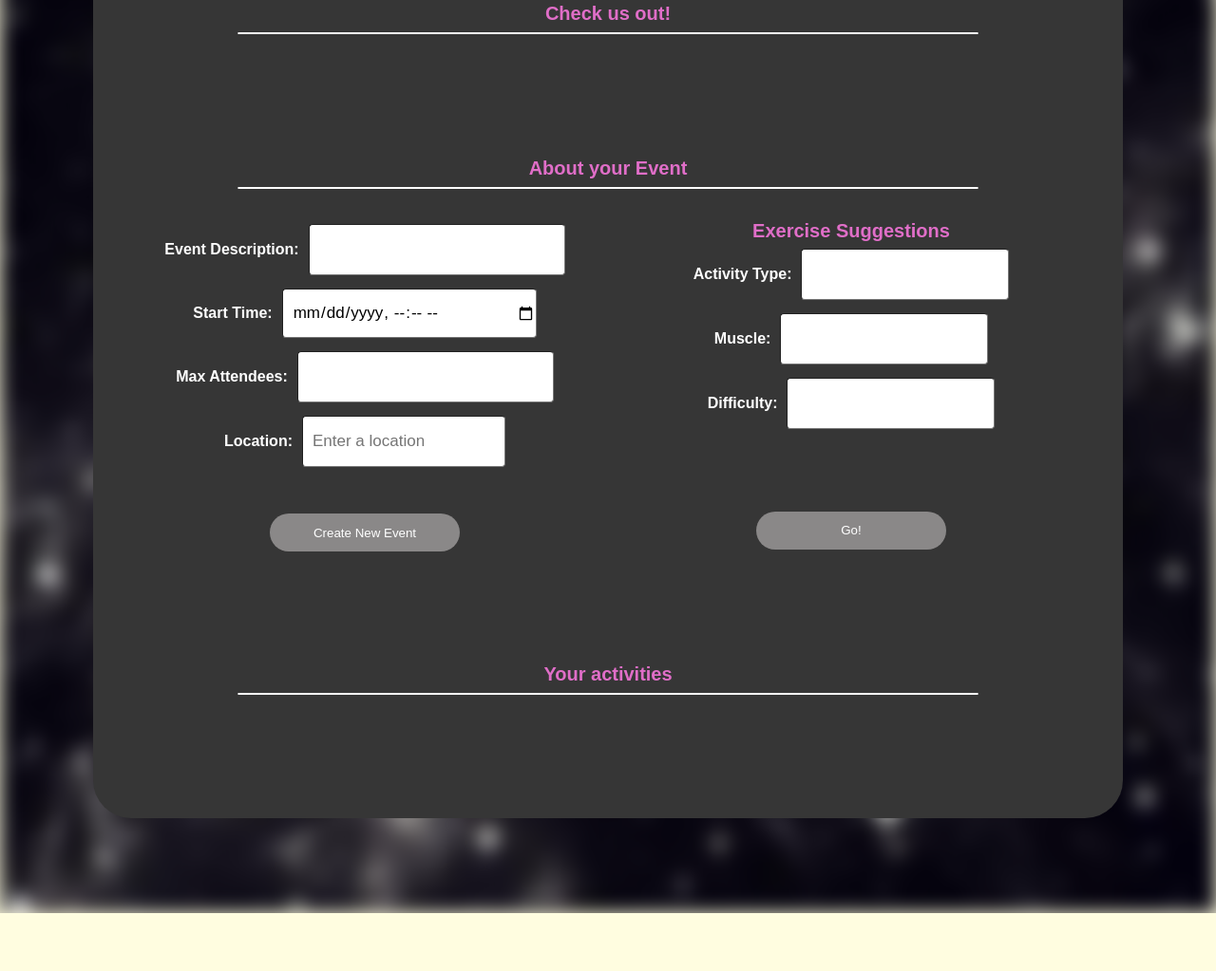
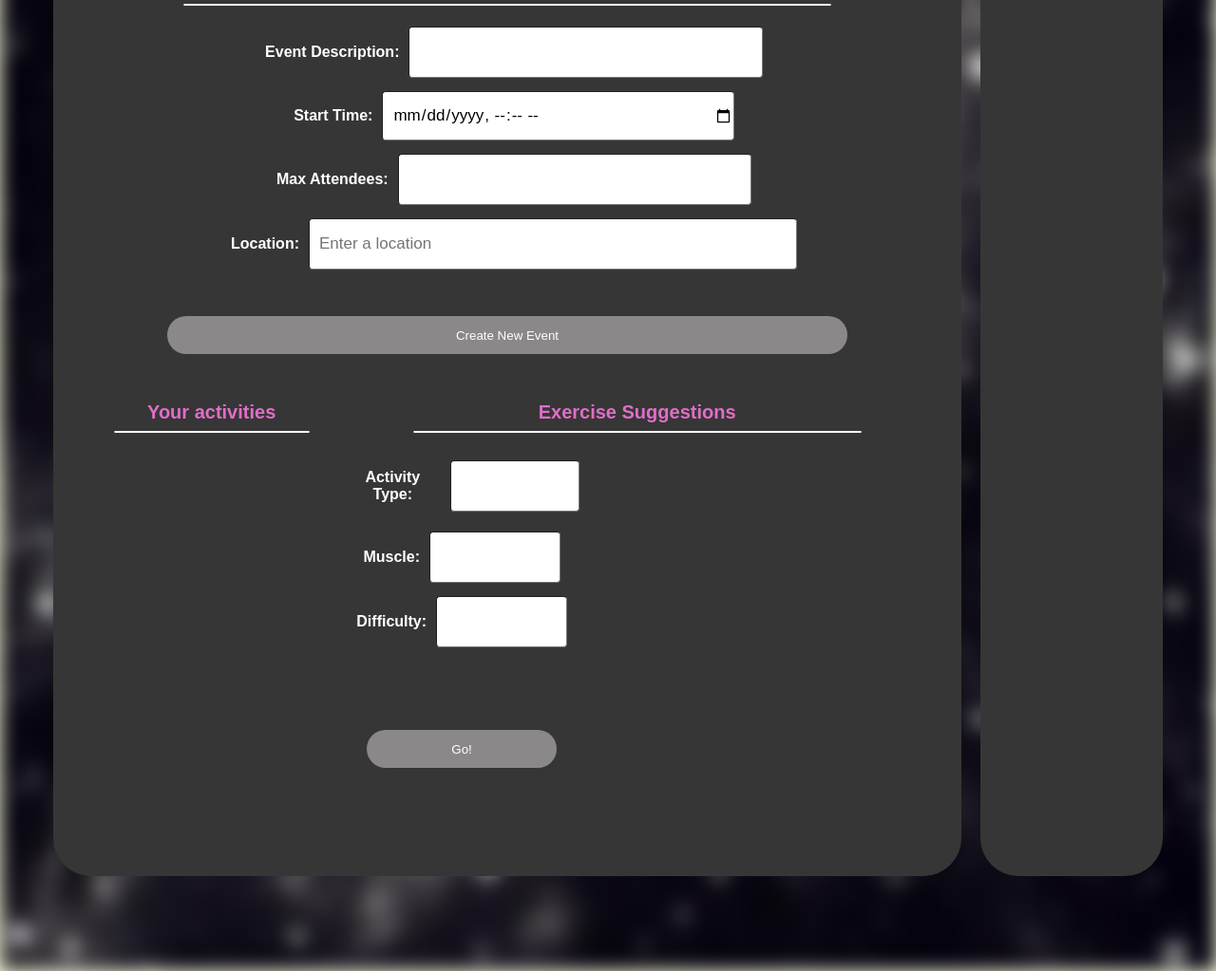
Before and after one commit to radang2014/cs120-final, a website: page pages/new_event.html in a window 1280 px wide. Shown: the part 435-1458 px from the top of the page at 95% size. Before the commit the page ends 1397 px from the top, so only its background shows below. Drawn offline with nearby package versions, Linux system fonts and the light colour scheme; some packages are replaced by stand-ins of ours.

Commit message:
new event page updated

```diff
--- a/pages/new_event.html
+++ b/pages/new_event.html
@@ -38,38 +38,32 @@
         <p class="gradient-text">
           Someone New.
         </p>
-
-        <p class="SectionTitle">
-          Check us out!
-        </p>
-        <hr class="line">
-
-        <div id="adverts"></div>
         <p class="SectionTitle">
           About your Event
         </p>
         <hr class="line">
+
         <div class="FormContainer">
           <form class="FormStyle" name="create_event" method="get" action="process_create_event">
             <div id="meta_form_section">
               <div class="InputDiv">
-                  <p>Event Description: </p>
+                  Event Description:
                   <input class="TextInput" type="text" name="description" />
               </div>
 
               <div class="InputDiv">
-                <p>Start Time: </p>
+                Start Time:
                 <input class="TextInput" required type="datetime-local" id="event_date" name="event_date" />
               </div>
 
               <div class="InputDiv">
-                <p>Max Attendees: </p>
+                Max Attendees:
                 <input class="TextInput" required type="number" name="max" step="1" min="2" max="100" pattern="[0-9]"/>
               </div>
 
               <div class="InputDiv">
-                <p>Location: </p>
-                <input class="TextInput" required style="width:200px;" type="text" id="autocomplete" placeholder="Enter a location" autocomplete="off" name="location" />
+                Location:
+                <input class="TextInput" required style="width:500px;" type="text" id="autocomplete" placeholder="Enter a location" autocomplete="off" name="location" />
               </div>
 
               <div style="visibility:hidden;">
@@ -80,14 +74,33 @@
                 <input type="text" name="tags" id="tags"/>
               </div>
 
-              <input class="InputButton" type="submit" value="Create New Event" />
+              <input class="InputButton" type="submit" value="Create New Event" style="width:100%; margin: 0 auto;"/>
 
             </div>
           </form>
-          <div id="suggestion_wrapper">
-              <p style="margin-top: 0px;" class="SectionTitle">
-                Exercise Suggestions
+
+        </div>
+
+
+
+        <!--  -->
+        <div style="width:100%; height:500px; text-align:center;">
+
+          <div class="YourActivities" >
+              <p class="SectionTitle" style="width:100%">
+                Your activities
               </p>
+              <hr class="line">
+              <div id="activies" style="border:white; display:inline-block; width:100%;, align-contents:center;"></div>
+          </div>
+
+          <div class="SuggestedActivitiesGroup">
+            <p class="SectionTitle">
+              Exercise Suggestions
+            </p>
+            <hr class="line">
+
+            <div id="SuggestionFormWrapper">
               <form class="FormStyle" id="tag_search_form">
                 <div class="InputDiv">
                   <p>Activity Type: </p>
@@ -137,20 +150,27 @@
                 </div>
                 <input class="InputButton" style="margin-top: 80px;" type="submit" value="Go!"/>
               </form>
+            </div>
+
+            <div class="SuggestionResults">
+              <div id="activity_suggestions">
+                &nbsp;
+              </div>
+            </div>
           </div>
-        </div>
+    </div>
 
-        <div id="activity_suggestions">
-          &nbsp;
-        </div>
+      </div>
 
+      <div class="InfoContainer" id="adbar">
         <p class="SectionTitle">
-          Your activities
+          Check us out!
         </p>
         <hr class="line">
-        <div id="activies">
-        </div>
+
+        <div id="adverts"></div>
       </div>
+
     </div>
 
   <script>
@@ -177,7 +197,7 @@
           let name = exercise.name
           let type = exercise.type
           let level = exercise.difficulty
-          activities += `<div class='activitySuggestion' id='${name}' tagtype='${type}'>${name}<br>Type: ${type}<br>Difficulty: ${level}</div>`
+          activities += `<div class='activitySuggestion' id='${name}' tagtype='${type}'>${name}<br>Type: ${type}<br>${level}</div>`
         })
         $('#activity_suggestions').html(activities)
         $( ".activitySuggestion" ).on( "click", function() {
--- a/style/new_event_style.css
+++ b/style/new_event_style.css
@@ -55,20 +55,12 @@ html {
   #meta_form_section {
     width: 100%;
     border-radius: 20px;
-    display: flex;
+    /* display: flex;
     flex-direction: column;
     justify-content: center;
-    align-items: center;
+    align-items: center; */
     padding: 0px;
     margin: 0px;
-  }
-
-  #suggestion_wrapper {
-    width: 80%;
-    display: flex;
-    flex-direction: column;
-    justify-content: center;
-    align-items: center;
   }
 
   #activies {
@@ -78,14 +70,6 @@ html {
     border-radius: 20px;
   }
 
-  #activity_suggestions {
-    width: 100%;
-    border-radius: 20px;
-    display: flex;
-    flex-direction: row;
-    justify-content: center;
-    flex-wrap: wrap;
-  }
 
   #adverts {
     width: 90%;
@@ -95,25 +79,45 @@ html {
     flex-wrap: wrap;
   }
 
+  /* .activityEntered {
+    color: white;
+    background-color: rgb(101, 103, 104);
+    text-align: center;
+    border: none;
+    align-content: center;
+    width: 140px;
+    height:100px;
+    border-radius: 20px;
+    margin: 10px;
+    padding: 5px;
+    float:left;
+
+  }   */
+
   .activitySuggestion, .activityEntered {
     color: white;
     background-color: rgb(101, 103, 104);
     text-align: center;
     border: none;
-    width: 200px;
+    font-size: 8pt;
+    line-height: 1.2;
+    align-content: center;
+    width: 100px;
+    height:80px;
     border-radius: 20px;
     margin: 10px;
-    padding: 25px;
+    padding: 8px;
+    float:left;
   }
 
   .ad_item {
     color: white;
-    background-color: rgb(101, 103, 104);
+    background-color: #973e84;
     width: 200px;
     text-align: center;
     border: none;
     border-radius: 20px;
-    margin: 10px;
+    margin: 10px 0;
     padding: 25px;
   }
 
@@ -141,13 +145,19 @@ html {
     display: flex;
     background-color: #363636;
     flex-direction: column;
-    justify-content: center;
-    align-items: center;
-    width: 80%;
+    /* /* justify-content:center; */
+    align-items:center;
+    vertical-align: top;
+    width: 70%;
     z-index: 1;
-    margin: 100px 0;
+    margin: 100px 10px;
     border-radius: 40px;
-    padding: 30px;
+    padding: 50px 30px;
+  }
+
+  #adbar {
+    width:15%;
+    padding: 0;
   }
 
   .MainTitle {
@@ -172,14 +182,14 @@ html {
     border-style: solid;
     border-color: white;
     border-radius: 2px;
-    margin-bottom: 30px;
+    margin-bottom: 15px;
 }
 
 .SectionTitle {
   margin: 0;
   padding: 0;
   color: rgb(224, 110, 200);
-  margin-top: 100px;
+  margin-top: 50px;
   font-size: 20px;
 
 }
@@ -239,3 +249,37 @@ html {
   align-items: center;
   justify-content: center;
 }
+
+.YourActivities {
+  width:30%;
+  height:500px;
+  display:inline-block;
+  vertical-align: top;
+  padding:0;
+  margin:0;
+}
+
+.SuggestedActivitiesGroup{
+  width:69%;
+  height:500px; display:inline-block; vertical-align: top;
+}
+
+#SuggestionFormWrapper {
+  width:50%;
+  height:500px;
+  display:inline-block;
+  vertical-align: top;
+}
+
+.SuggestionResults {
+  width:49%;
+  height:500px;
+  display:inline-block;
+  vertical-align: top;
+}
+
+.activity_suggestions {
+  display:inline-block;
+  vertical-align: top;
+
+}
```
Also changed, not shown: pages/event.html (+0 -2 lines), style/event_style.css (+0 -8 lines).
